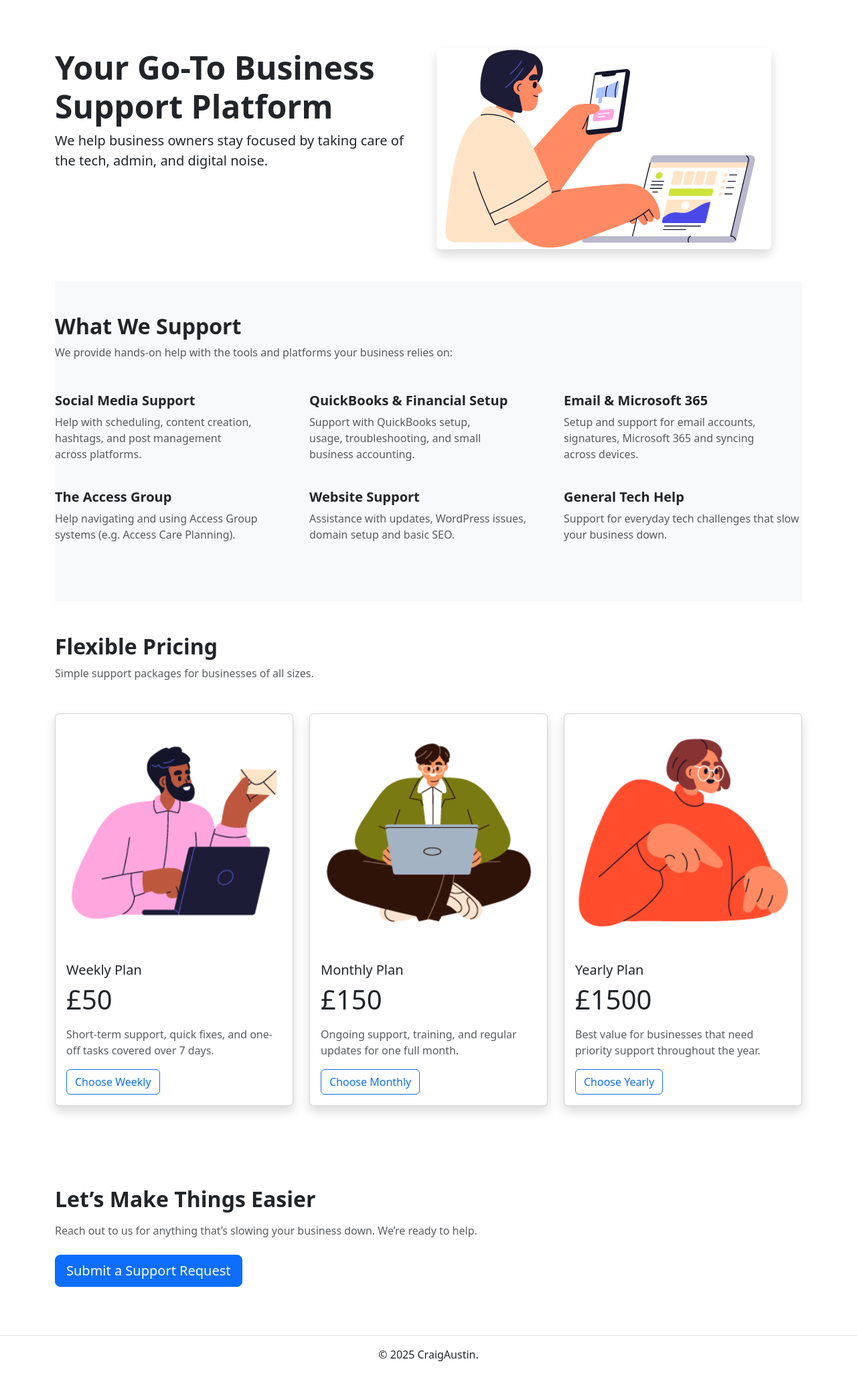
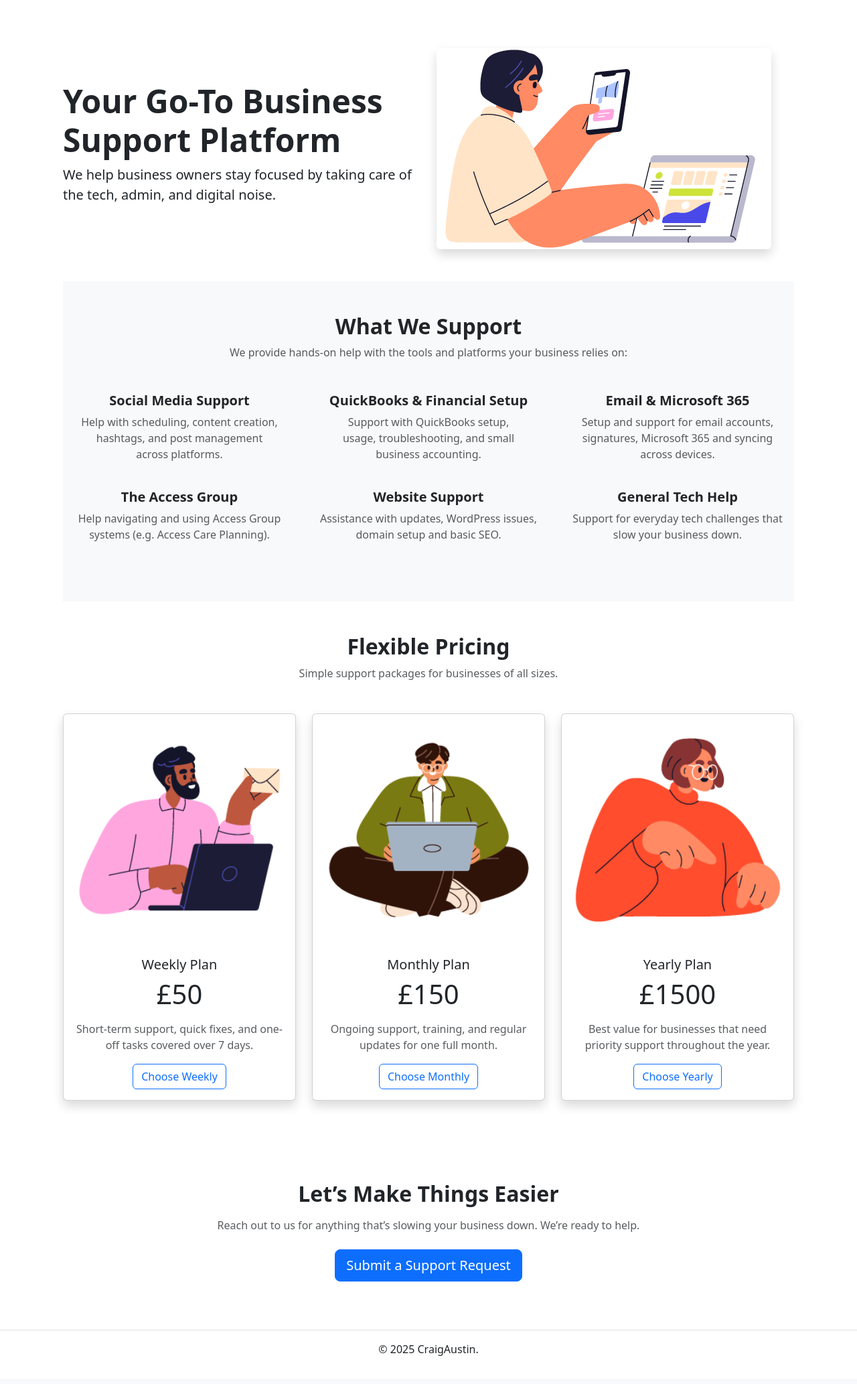
Before and after one commit to mr-aust1n/milestone-project-three, a Flask app: page /about in a window 1280 px wide. Shown: the part 56-2122 px from the top of the page at 67% size. After the commit the page ends 2080 px from the top, so only its background shows below. Run offline with Flask 3, Linux system fonts and the light colour scheme; some libraries are stand-ins or nearby versions.

Commit message:
FIX: About page
I have made the about us page more semantic

```diff
--- a/templates/about.html
+++ b/templates/about.html
@@ -3,28 +3,33 @@
 {% block title %}About Us{% endblock %}
 
 {% block content %}
-<!-- Hero-style Intro -->
-<section class="text-centre py-5">
-    <div class="row align-items-centre">
+<!-- Skip link for accessibility -->
+<a href="#main-content" class="visually-hidden-focusable">Skip to main content</a>
+
+<main id="main-content" class="container">
+
+    <!-- Hero Intro -->
+    <section class="py-5" aria-labelledby="hero-heading">
+        <div class="row align-items-center">
             <div class="col-md-6 mb-4 mb-md-0">
-            <h1 class="display-5 fw-bold">Your Go-To Business Support Platform</h1>
-            <p class="lead">We help business owners stay focused by taking care of the tech, admin, and digital noise.
-            </p>
+                <h1 id="hero-heading" class="display-5 fw-bold">Your Go-To Business Support Platform</h1>
+                <p class="lead">We help business owners stay focused by taking care of the tech, admin, and digital
+                    noise.</p>
             </div>
             <div class="col-md-6">
-            <img src="{{ url_for('static', filename='images/ladydev.png') }}" alt="About Us"
-                class="img-fluid rounded shadow">
+                <img src="{{ url_for('static', filename='images/ladydev.png') }}"
+                    alt="Illustration of a female developer helping a business owner" class="img-fluid rounded shadow">
             </div>
         </div>
     </section>
 
-<!-- What We Do -->
-<section class="py-5 bg-light">
-    <div class="text-centre mb-5">
-        <h2 class="fw-bold">What We Support</h2>
+    <!-- What We Support -->
+    <section class="py-5 bg-light" aria-labelledby="support-heading">
+        <div class="text-center mb-5">
+            <h2 id="support-heading" class="fw-bold">What We Support</h2>
             <p class="text-muted">We provide hands-on help with the tools and platforms your business relies on:</p>
         </div>
-    <div class="row text-centre">
+        <div class="row text-center">
             <div class="col-md-4 mb-4">
                 <h5 class="fw-semibold">Social Media Support</h5>
                 <p class="text-muted">Help with scheduling, content creation, hashtags, and post management across
@@ -32,8 +37,8 @@
             </div>
             <div class="col-md-4 mb-4">
                 <h5 class="fw-semibold">QuickBooks & Financial Setup</h5>
-            <p class="text-muted">Support with QuickBooks setup, usage, troubleshooting, and small business accounting.
-            </p>
+                <p class="text-muted">Support with QuickBooks setup, usage, troubleshooting, and small business
+                    accounting.</p>
             </div>
             <div class="col-md-4 mb-4">
                 <h5 class="fw-semibold">Email & Microsoft 365</h5>
@@ -55,23 +60,25 @@
         </div>
     </section>
 
-<!-- Pricing Section -->
-<section class="py-5">
-    <div class="text-centre mb-5">
-        <h2 class="fw-bold">Flexible Pricing</h2>
+    <!-- Pricing -->
+    <section class="py-5" aria-labelledby="pricing-heading">
+        <div class="text-center mb-5">
+            <h2 id="pricing-heading" class="fw-bold">Flexible Pricing</h2>
             <p class="text-muted">Simple support packages for businesses of all sizes.</p>
         </div>
-    <div class="row text-centre">
+        <div class="row text-center">
             <!-- Weekly -->
             <div class="col-md-4 mb-4">
                 <div class="card h-100 shadow">
                     <img src="{{ url_for('static', filename='images/about-man-1.png') }}" class="card-img-top"
-                    alt="Weekly Plan">
+                        alt="Weekly support plan option">
                     <div class="card-body">
                         <h5 class="card-title">Weekly Plan</h5>
                         <p class="card-text display-6">£50</p>
-                    <p class="text-muted">Short-term support, quick fixes, and one-off tasks covered over 7 days.</p>
-                    <a href="{{ url_for('register') }}" class="btn btn-outline-primary">Choose Weekly</a>
+                        <p class="text-muted">Short-term support, quick fixes, and one-off tasks covered over 7 days.
+                        </p>
+                        <a href="{{ url_for('register') }}" class="btn btn-outline-primary"
+                            aria-label="Choose Weekly Support Plan">Choose Weekly</a>
                     </div>
                 </div>
             </div>
@@ -79,12 +86,13 @@
             <div class="col-md-4 mb-4">
                 <div class="card h-100 shadow">
                     <img src="{{ url_for('static', filename='images/about-man-2.png') }}" class="card-img-top"
-                    alt="Monthly Plan">
+                        alt="Monthly support plan option">
                     <div class="card-body">
                         <h5 class="card-title">Monthly Plan</h5>
                         <p class="card-text display-6">£150</p>
                         <p class="text-muted">Ongoing support, training, and regular updates for one full month.</p>
-                    <a href="{{ url_for('register') }}" class="btn btn-outline-primary">Choose Monthly</a>
+                        <a href="{{ url_for('register') }}" class="btn btn-outline-primary"
+                            aria-label="Choose Monthly Support Plan">Choose Monthly</a>
                     </div>
                 </div>
             </div>
@@ -92,22 +100,28 @@
             <div class="col-md-4 mb-4">
                 <div class="card h-100 shadow">
                     <img src="{{ url_for('static', filename='images/about-woman-3.png') }}" class="card-img-top"
-                    alt="Yearly Plan">
+                        alt="Yearly support plan option">
                     <div class="card-body">
                         <h5 class="card-title">Yearly Plan</h5>
                         <p class="card-text display-6">£1500</p>
-                    <p class="text-muted">Best value for businesses that need priority support throughout the year.</p>
-                    <a href="{{ url_for('register') }}" class="btn btn-outline-primary">Choose Yearly</a>
+                        <p class="text-muted">Best value for businesses that need priority support throughout the year.
+                        </p>
+                        <a href="{{ url_for('register') }}" class="btn btn-outline-primary"
+                            aria-label="Choose Yearly Support Plan">Choose Yearly</a>
                     </div>
                 </div>
             </div>
         </div>
     </section>
 
-<!-- Contact Info -->
-<section class="py-5 text-centre">
-    <h2 class="fw-bold mb-3">Let’s Make Things Easier</h2>
-    <p class="text-muted mb-4">Reach out to us for anything that’s slowing your business down. We’re ready to help.</p>
-    <a href="{{ url_for('submit_ticket') }}" class="btn btn-primary btn-lg">Submit a Support Request</a>
+    <!-- CTA -->
+    <section class="py-5 text-center" aria-labelledby="contact-heading">
+        <h2 id="contact-heading" class="fw-bold mb-3">Let’s Make Things Easier</h2>
+        <p class="text-muted mb-4">Reach out to us for anything that’s slowing your business down. We’re ready to help.
+        </p>
+        <a href="{{ url_for('submit_ticket') }}" class="btn btn-primary btn-lg"
+            aria-label="Submit a Support Request">Submit a Support Request</a>
     </section>
+
+</main>
 {% endblock %}
```
Lines whose indentation alone changed are shown as unchanged.
